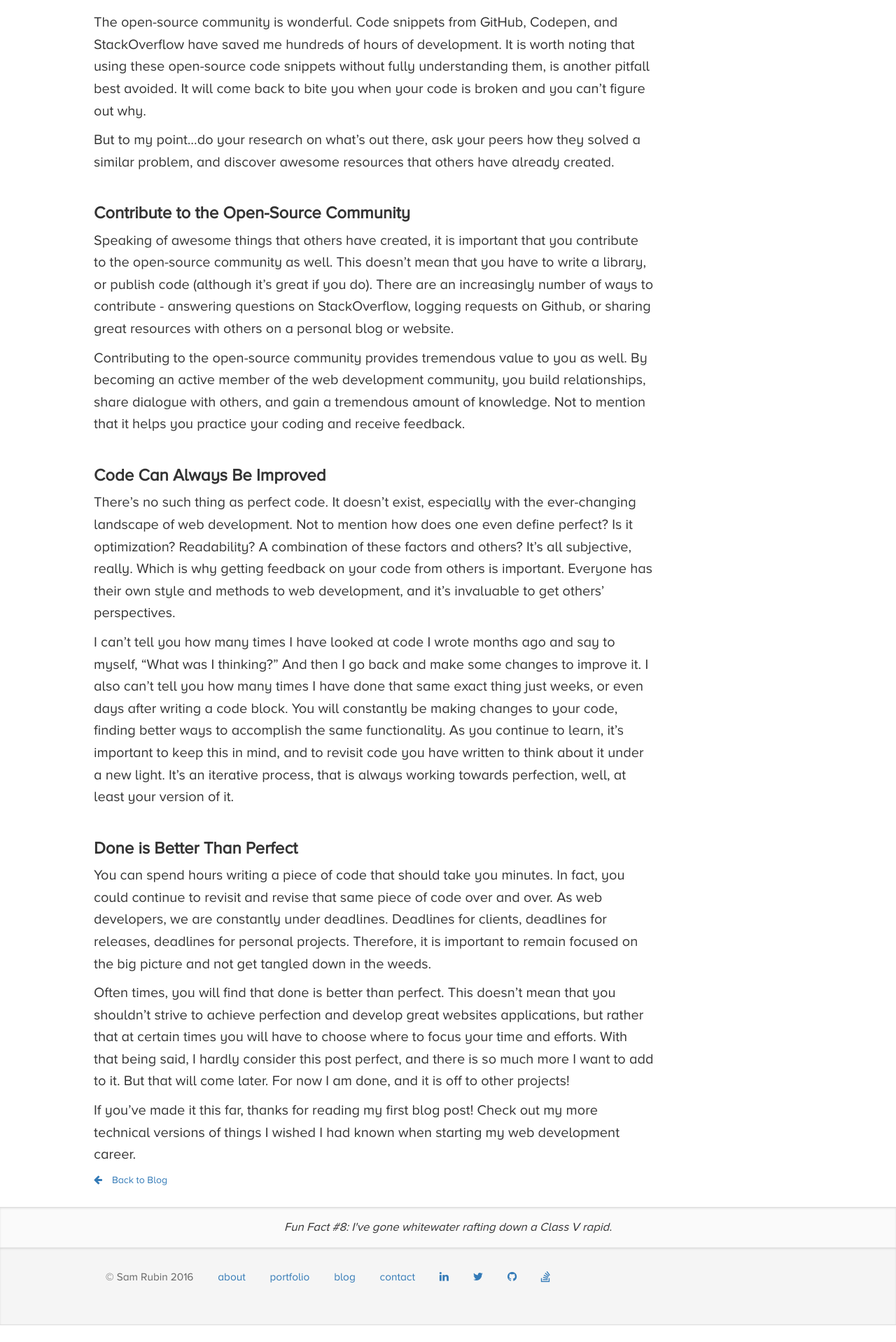
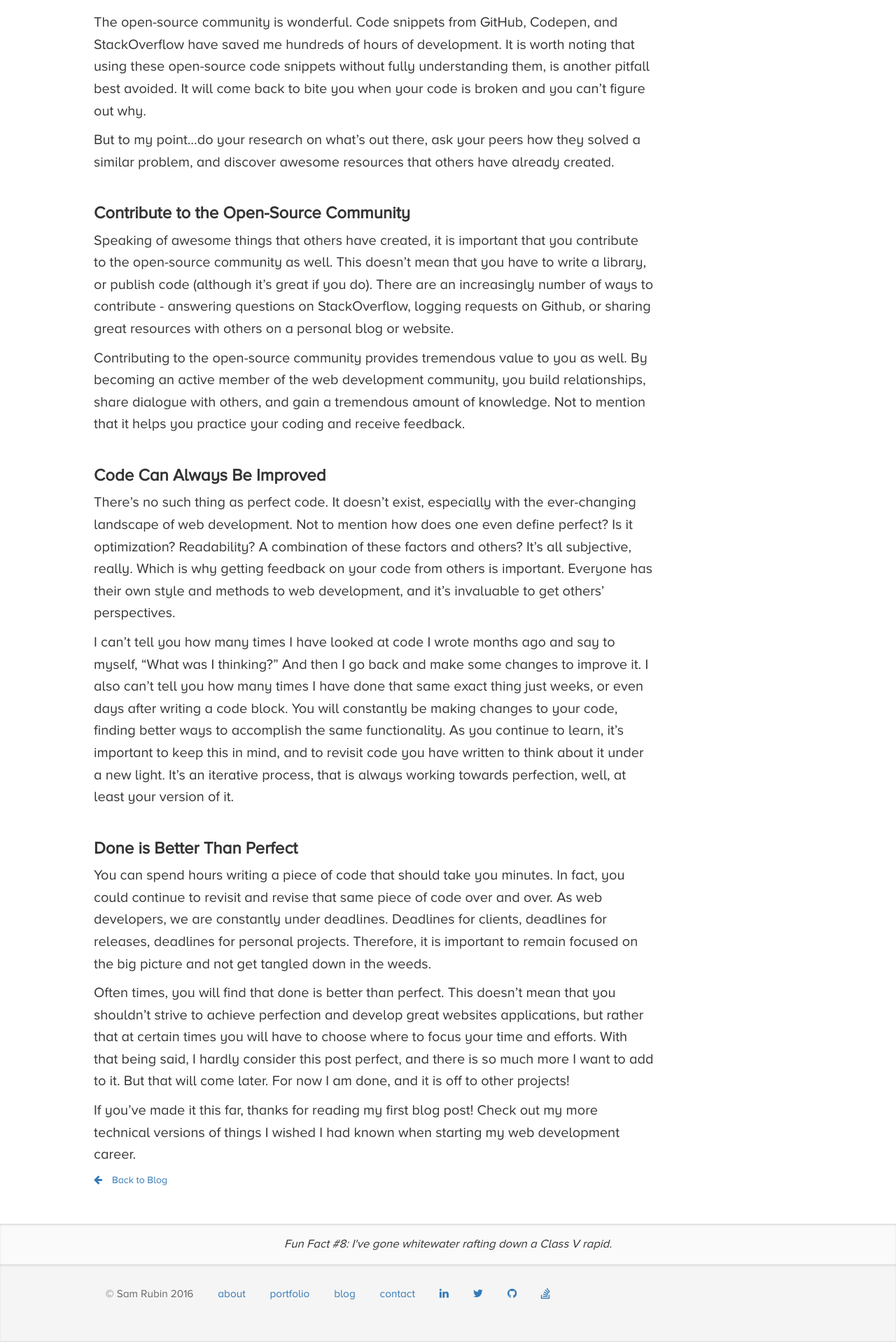
Before and after one commit to smrubin/smrubin.github.io, a Jekyll site: the page built from _posts/2016-03-16-lessons-learned-as-a-web-developer.md, in a window 1280 px wide. Shown: the part 1645-3563 px from the top of the page at 70% size. Built offline with Jekyll 4.4.1, drawn with Linux system fonts in a browser that asks for light colours; nearby versions of some CDN libraries; comment, search, counter and statistics services are not loaded; before the commit the page ends 3539 px from its top, so only the background shows below that.

Commit message:
added post bottom margin

```diff
--- a/_layouts/post.html
+++ b/_layouts/post.html
@@ -15,7 +15,7 @@ page-type: post
           {{content}}
         </div>
       </article>
-      <a href="{{site.baseurl}}/blog.html" title="back to blog"><i class="fa fa-arrow-left pad-right"></i>Back to Blog</a>
+      <a href="{{site.baseurl}}/blog.html" title="back to blog"><i class="fa fa-arrow-left pad-right mar-bottom"></i>Back to Blog</a>
 
       {% if page.comments %}
       <div id="disqus_thread"></div>
```
